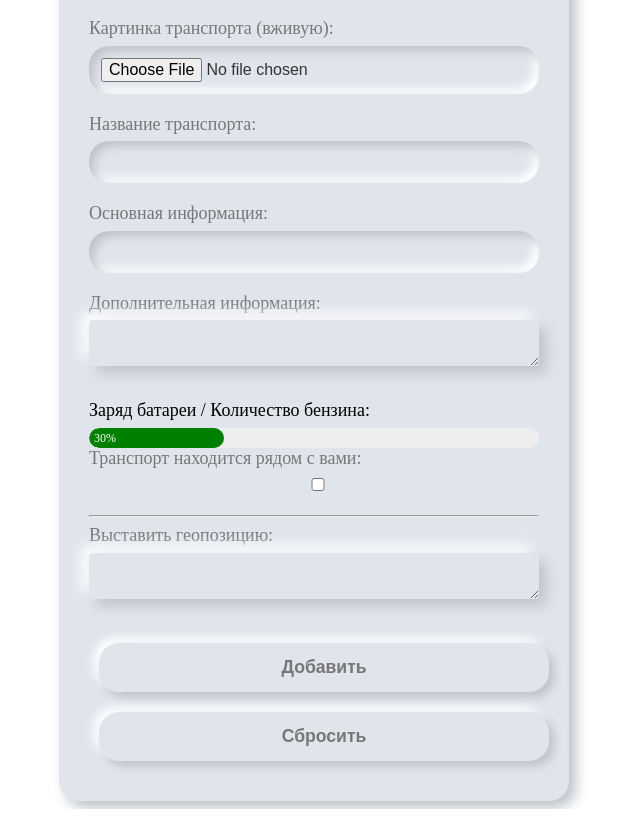
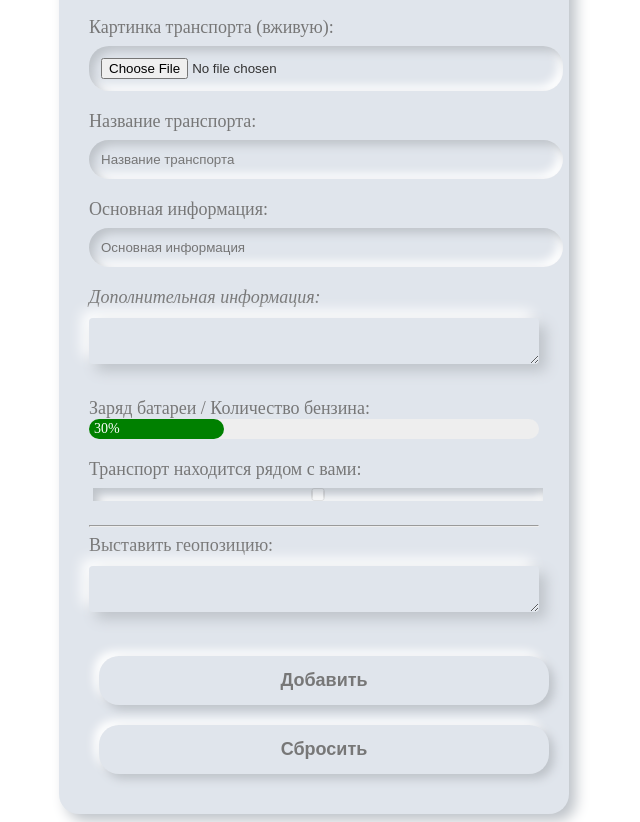
Before and after one commit to DounarDaniel/RentRide, a website built with Vite: page src/forms/addTransport/addTransport.html in a window 1280 px wide. Shown: the part 114-936 px from the top of the page, without its empty margins (326-966 px from the left). Built offline with nearby package versions, Linux system fonts and the light colour scheme.

Commit message:
fixed mistakes and delete unnecessary code in add transport form

```diff
--- a/src/forms/addTransport/addTransport.css
+++ b/src/forms/addTransport/addTransport.css
@@ -5,14 +5,10 @@ body {
 .container {
     display: flex;
     justify-content: center;
-    align-items: center;
-    min-height: 100vh;
-    margin: 0;
 }
 
 .form {
     width: 450px;
-    padding: 20px;
     background-color: #e0e5ec;
     padding: 30px;
     border-radius: 20px;
@@ -35,7 +31,6 @@ body {
     margin-bottom: 20px;
     font-size: 21px;
     margin-top: 0;
-    margin-bottom: 21px;
 }
 
 .input-group {
@@ -44,8 +39,6 @@ body {
 }
 
 label {
-    display: block;
-    margin-bottom: 6.5px;
     font-weight: 500;
     font-size: 18px;
 }
@@ -59,13 +52,7 @@ input {
     box-shadow: inset 5px 5px 10px #bec3c9,
         inset -5px -5px 10px #ffffff;
     color: #333;
-    font-size: 1em;
-    outline: none;
-    box-sizing: border-box;
-}
-
-input::placeholder {
-    color: #aaa;
+    margin-top: 8px;
 }
 
 button {
@@ -76,12 +63,11 @@ button {
     background-color: #e0e5ec;
     color: #777;
     font-weight: 600;
-    font-size: 1.1em;
+    font-size: 18px;
     cursor: pointer;
     box-shadow: 5px 5px 10px #bec3c9,
         -5px -5px 10px #ffffff;
     transition: all 0.3s ease-in-out;
-    outline: none;
     margin: 10px;
 }
 
@@ -91,31 +77,10 @@ button:hover {
     color: #333;
 }
 
-button:active {
-    box-shadow: 2px 2px 5px #bec3c9,
-        -2px -2px 5px #ffffff;
-}
-
-.login-text {
-    text-align: center;
-    margin-top: 20px;
-    color: #777;
-    font-size: 18px;
-}
-
-.login-link {
-    color: #007bff;
-    text-decoration: none;
-}
-
-.login-link:hover {
-    text-decoration: underline;
-}
-
 textarea {
     width: 100%;
     padding: 8px;
-    margin-bottom: 10px;
+    margin: 10px 0;
     border: none;
     border-radius: 4px;
     box-sizing: border-box;
@@ -123,11 +88,6 @@ textarea {
     resize: vertical;
     box-shadow: 7px 7px 14px #bec3c9,
         -7px -7px 14px #ffffff;
-    outline: none;
-}
-
-.checkbox {
-    box-shadow: none;
 }
 
 .slider-container {
@@ -136,15 +96,6 @@ textarea {
     height: 20px;
     cursor: pointer;
     border-radius: 10px;
-    overflow: hidden;
-}
-
-.slider-background {
-    position: absolute;
-    top: 0;
-    left: 0;
-    width: 100%;
-    height: 100%;
     background-color: #eee;
 }
 
@@ -155,26 +106,19 @@ textarea {
     height: 100%;
     background-color: green;
     border-radius: 10px;
-    transition: width 0.2s ease-in-out;
+    transition: width 0.1s linear;
     width: 30%;
 }
 
 .slider {
-    position: absolute;
-    top: 0;
-    left: 0;
-    width: 100%;
-    height: 100%;
     opacity: 0;
-    cursor: pointer;
 }
 
-#batteryPercentage {
+.battery-percentage {
     position: absolute;
     top: 50%;
     left: 5px;
     transform: translateY(-50%);
-    font-size: 12px;
+    font-size: 14px;
     color: #ffffff;
-    transition: transform 0.2s ease-in-out;
 }
--- a/src/forms/addTransport/addTransport.html
+++ b/src/forms/addTransport/addTransport.html
@@ -13,44 +13,55 @@
     <form class="form">
       <h2 class="title">RentRide</h2>
       <p class="subtitle">Добавить транспорт</p>
+
       <div class="input-group">
         <label for="transportImage">Картинка транспорта (вживую):</label>
-        <input type="file" id="transportImage" name="transportImage">
+        <input type="file" id="transportImage" name="transportImage" required>
       </div>
+
       <div class="input-group">
         <label for="transportName">Название транспорта:</label>
-      <input type="text" id="transportName" name="transportName">
+        <input type="text" id="transportName" name="transportName" placeholder="Название транспорта" required>
       </div>
+
       <div class="input-group">
         <label for="transportInfo">Основная информация:</label>
-      <input type="text" id="transportInfo" name="transportInfo">
+        <input type="text" id="transportInfo" name="transportInfo" placeholder="Основная информация" required>
       </div>
+
       <div class="input-group">
-      <label for="transportDetails">Дополнительная информация:</label>
+        <label for="transportDetails"><em>Дополнительная информация:</em></label>
         <textarea id="transportDetails" name="transportDetails"></textarea>
       </div>
-      <div class="form-group">
+
+      <div class="input-group">
         <label for="batteryLevel">Заряд батареи / Количество бензина:</label>
+
         <div class="slider-container">
-          <div class="slider-background"></div>
-          <div class="slider-fill" id="sliderFill"></div>
-          <input type="range" class="slider" id="batteryLevel" min="0" max="100" value="30">
-          <span id="batteryPercentage" class="procent-color">30%</span>
+          <div class="slider-fill"></div>
+
+          <input type="range" class="slider" id="batteryLevel" min="1" max="100" value="30">
+          <span class="battery-percentage">30%</span>
         </div>
       </div>
+
       <div class="input-group">
         <label for="nearby">Транспорт находится рядом с вами:</label>
         <input type="checkbox" id="nearby" name="nearby" class="checkbox">
       </div>
+
       <hr>
+
       <div class="input-group">
         <label for="geolocation">Выставить геопозицию:</label>
         <textarea id="geolocation" name="geolocation"></textarea>
       </div>
+
       <button type="submit">Добавить</button>
       <button type="reset">Сбросить</button>
     </form>
   </div>
+
   <script src="./addTransport.js"></script>
 </body>
 
--- a/src/forms/addTransport/addTransport.js
+++ b/src/forms/addTransport/addTransport.js
@@ -1,6 +1,6 @@
-const batteryLevelInput = document.getElementById('batteryLevel');
-const sliderFill = document.getElementById('sliderFill');
-const batteryPercentageSpan = document.getElementById('batteryPercentage');
+const batteryLevelInput = document.querySelector('#batteryLevel');
+const sliderFill = document.querySelector('.slider-fill');
+const batteryPercentageSpan = document.querySelector('.battery-percentage');
 
 batteryLevelInput.addEventListener('input', function() {
   const percentage = this.value;
```
Lines whose indentation alone changed are shown as unchanged.
